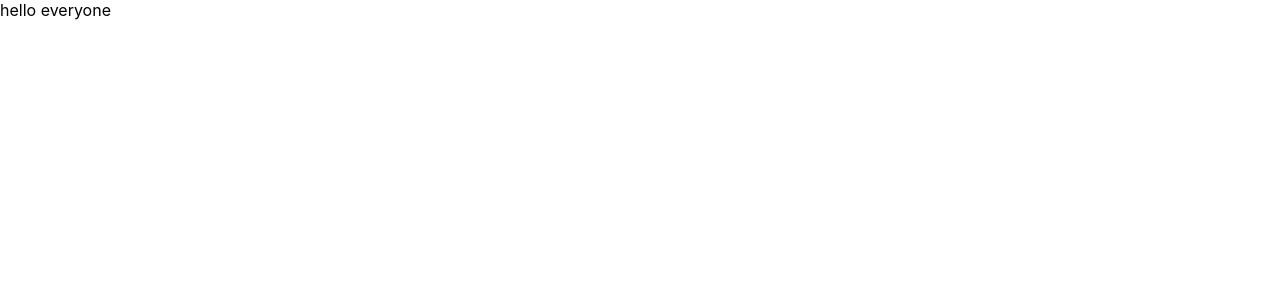
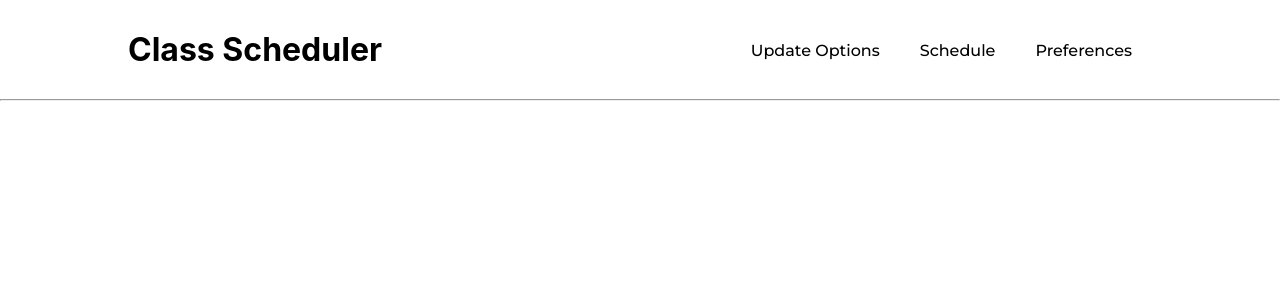
Before and after one commit to shahidul-csu/class-scheduler, a React (Create React App) app in the folder frontend/: page / in a window 1280 px wide. Shown: the top 300 px of the page. Built offline with nearby package versions, Linux system fonts and the light colour scheme.

Commit message:
Created the navbar-header design for admin's view faculty preferences page.

```diff
--- a/frontend/src/App.js
+++ b/frontend/src/App.js
@@ -1,10 +1,11 @@
 import logo from './logo.svg';
 import './App.css';
+import Header from './components/admin-faculty-preferences/Header';
 
 function App() {
   return (
     <div>
-      hello everyone
+      <Header />
     </div>
   );
 }
--- a/frontend/src/components/admin-faculty-preferences/Header.js
+++ b/frontend/src/components/admin-faculty-preferences/Header.js
@@ -1 +1,24 @@
 // This file is going to display the top nav bar of the admin faculty preferneces page
+
+import React from 'react'
+import '../../styles/adminFacultyPreferences.css'
+
+const Header = () => {
+  return (
+    <div>
+        <div className='navbar'>
+            <h1>Class Scheduler</h1>
+            <nav>
+                <ul className='nav_links'>
+                    <li><a href='#'>Update Options</a></li>
+                    <li><a href='#'>Schedule</a></li>
+                    <li><a href='#'>Preferences</a></li>
+                </ul>
+            </nav>
+        </div>
+        <hr></hr>
+    </div>
+  )
+}
+
+export default Header
--- /dev/null
+++ b/frontend/src/styles/adminFacultyPreferences.css
@@ -0,0 +1,47 @@
+@import url('https://fonts.googleapis.com/css2?family=Montserrat:wght@500&display=swap');
+
+* {
+    box-sizing: border-box;
+    margin: 0;
+    padding: 0;
+}
+
+body {
+    background-color: #ffffff;
+}
+
+li, a, button {
+    font-family: "Montserrat", sans-serif;
+    font-weight: 500;
+    font-size: 16px;
+    color: #000000;
+    text-decoration: none;
+}
+
+.navbar {
+    display: flex;
+    justify-content: space-between;
+    align-items: center;
+    padding: 30px 10%;
+}
+
+h1 {
+    cursor: pointer;
+}
+
+.nav_links {
+    list-style: none;
+}
+
+.nav_links li {
+    display: inline-block;
+    padding: 0px 20px;
+}
+
+.nav_links li a {
+    transition: all 0.3s ease 0s;
+}
+
+.nav_links li a:hover {
+    color: #0057a9
+}
```
